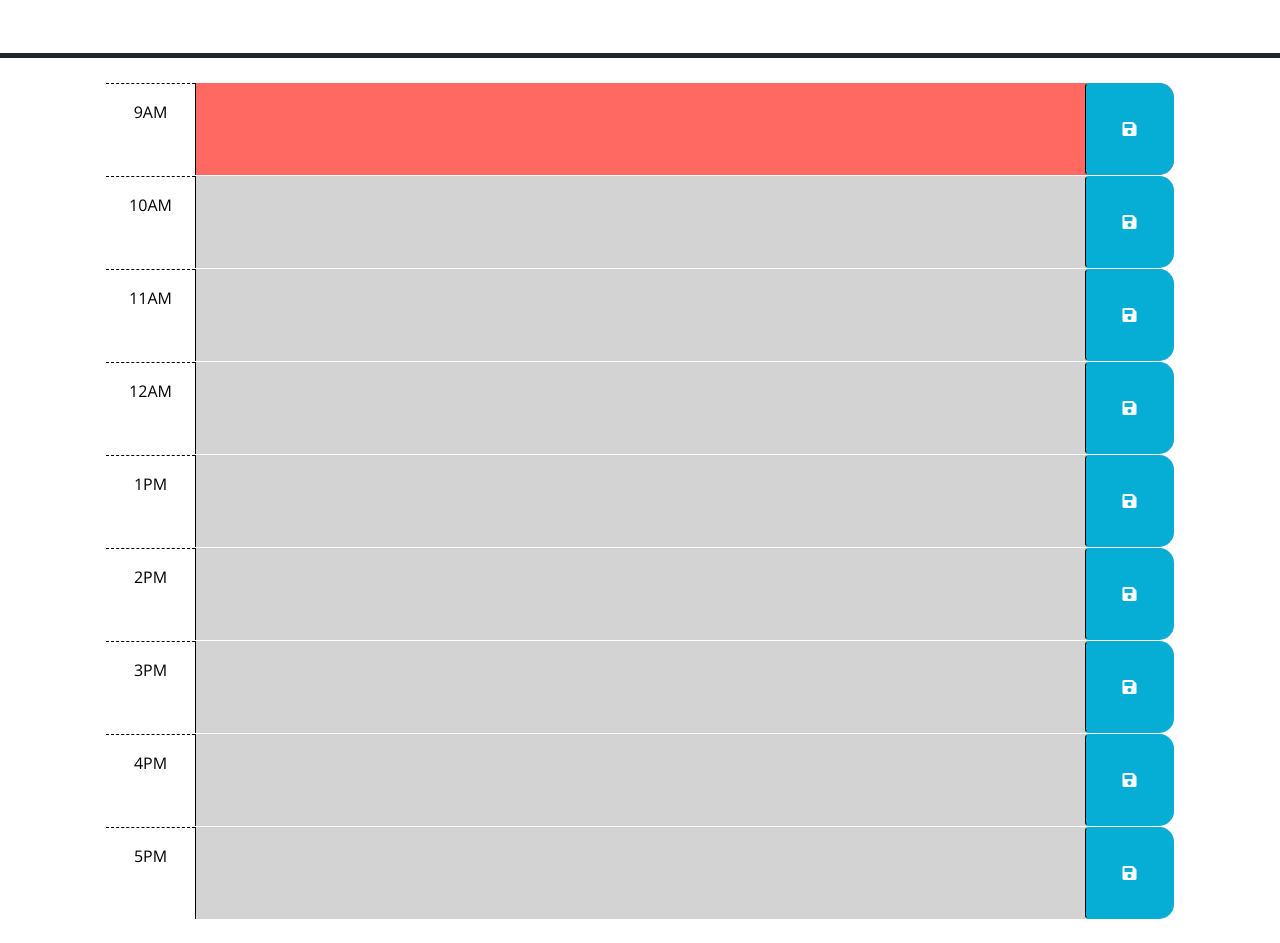
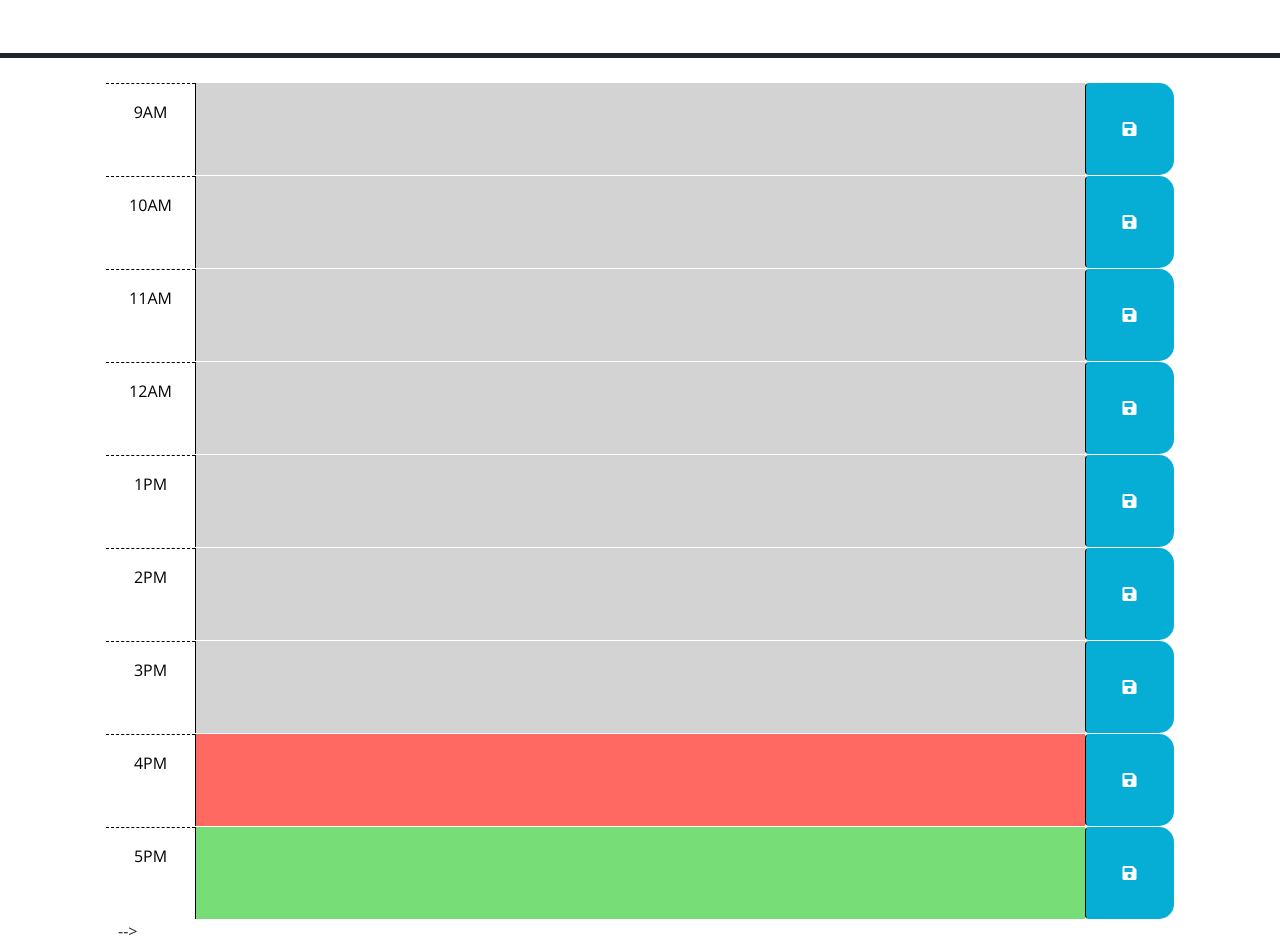
Before and after one commit to sjones-njones/Work-Day-Scheduler, a plain HTML site: page index.html in a window 1280 px wide. Shown: the part 220-1163 px from the top of the page. Before the commit the page ends 1139 px from the top, so only its background shows below. Drawn offline with nearby package versions, Linux system fonts and the light colour scheme.

Commit message:
working on for loop

```diff
--- a/assets/script.js
+++ b/assets/script.js
@@ -2,63 +2,90 @@
 // the code isn't run until the browser has finished rendering all the elements
 // in the html.
 $(function () {
-
   var today = dayjs();
-  $("#currentDay").text(today.format("dddd, MMMM D, YYYY"));
+  var descriptionEl = $(".description");
+  currentTime = today.format("H");
+  currentTimeNum = Math.floor(currentTime);
+    $("#currentDay").text(today.format("dddd, MMMM D, YYYY"));
 
 
-  currentTime = today.format("H");
-  console.log(currentTime);
+  function getTime(){
+    descriptionEl.each(function(){
+  console.log($(".description").data("time"));
+    if (currentTimeNum === $(this).data("time")) {
+      $(this).addClass("present");
+    }
+    else if (currentTimeNum < $(this).data("time")) {
+      $(this).addClass("future");
+    }
+    else {
+      $(this).addClass("past");
+    }
+    });
+  }
+
+  var buttonEl = document.querySelector(".btn-9");
+  var textNineEl = $("#textNine");
+    var storedNineEl = (localStorage.getItem("NineEl"));
+    console.log(JSON.parse(storedNineEl));
+    $(textNineEl).text(JSON.parse(storedNineEl));
+
+  $(buttonEl).on("click", function (event) {
+    event.preventDefault();
+    localStorage.setItem("NineEl", JSON.stringify(textNineEl.val().trim()));
+    });
+
+  getTime();
+});
 
 
-  var hourNine = $('#hour-9');
 
-  if (currentTime = 9) {
-    hourNine.addClass("present");
-  }
-  else if (currentTime > 9) {
-    hourNine.addClass("future");
-  }
-  else {
-    hourNine.addClass("past");
-  }
+//   var buttonEl = document.querySelector(".btn-9");
+//   var textNineEl = $("#textNine");
+//   // var textTenEl = $("#textTen");
 
-  //   } else if (9 > currentTime) {
-  //   hourNine.removeClass("past").addClass("future");
-  // }
+//   // function init() {
+//   //   if (storedNineEl !== null) {
+//   //     textNineEl = storedNineEl;
+//   //     renderToDo();
+//   //   }}
 
-  // var hourTen = $('#hour-10');
-  // if (currentTime === 10) {
-  //   hourTen.removeClass("past").addClass( "present" );
-  // } else if (10 > currentTime) {
-  //  hourTen.removeClass("past").addClass( "future" );
-  // }
+//   // function renderToDo() {
 
-  // var hourEleven = $('#hour-11');
-  // if (currentTime === 11) {
-  //   hourNine.removeClass("past").addClass( "present" );
-  // } else if (11 > currentTime) {
-  //  hourNine.removeClass("past").addClass( "future" );
-  // }
-  // } else if (9 < currentTime) {
-  //     $( "hour-9" ).removeClass( "past" ).addClass( "future" );
 
-  // TODO: Add a listener for click events on the save button. This code should
-  // use the id in the containing time-block as a key to save the user input in
-  // local storage. HINT: What does `this` reference in the click listener
-  // function? How can DOM traversal be used to get the "hour-x" id of the
-  // time-block containing the button that was clicked? How might the id be
-  // useful when saving the description in local storage?
-  //
-  // TODO: Add code to apply the past, present, or future class to each time
-  // block by comparing the id to the current hour. HINTS: How can the id
-  // attribute of each time-block be used to conditionally add or remove the
-  // past, present, and future classes? How can Day.js be used to get the
-  // current hour in 24-hour time?
-  //
-  // TODO: Add code to get any user input that was saved in localStorage and set
-  // the values of the corresponding textarea elements. HINT: How can the id
-  // attribute of each time-block be used to do this?
-  //
-  // TODO: Add code to display the current date in the header of the page.
-});
+//     var storedNineEl = (localStorage.getItem("NineEl"));
+//     console.log(JSON.parse(storedNineEl));
+//     $(textNineEl).text(JSON.parse(storedNineEl));
+
+//   $(buttonEl).on("click", function (event) {
+//     event.preventDefault();
+// // var todoItem = textNineEl.val
+//     localStorage.setItem("NineEl", JSON.stringify(textNineEl.val().trim()));
+//     // renderToDo();
+
+//     $(textNineEl).on("click", function (event){
+//       event.preventDefault();
+//       localStorage.clear();
+//     })
+//   });
+
+
+
+//   // TODO: Add a listener for click events on the save button. This code should
+//   // use the id in the containing time-block as a key to save the user input in
+//   // local storage. HINT: What does `this` reference in the click listener
+//   // function? How can DOM traversal be used to get the "hour-x" id of the
+//   // time-block containing the button that was clicked? How might the id be
+//   // useful when saving the description in local storage?
+//   //
+//   // TODO: Add code to apply the past, present, or future class to each time
+//   // block by comparing the id to the current hour. HINTS: How can the id
+//   // attribute of each time-block be used to conditionally add or remove the
+//   // past, present, and future classes? How can Day.js be used to get the
+//   // current hour in 24-hour time?
+//   //
+//   // TODO: Add code to get any user input that was saved in localStorage and set
+//   // the values of the corresponding textarea elements. HINT: How can the id
+//   // attribute of each time-block be used to do this?
+//   //
+//   // TODO: Add code to display the current date in the header of the page.
--- a/index.html
+++ b/index.html
@@ -1,23 +1,14 @@
 <!DOCTYPE html>
 <html lang="en">
+
 <head>
   <meta charset="UTF-8" />
   <meta name="viewport" content="width=device-width, initial-scale=1.0" />
   <meta http-equiv="X-UA-Compatible" content="ie=edge" />
-    <link
-      rel="stylesheet"
-      href="https://cdn.jsdelivr.net/npm/bootstrap@5.1.3/dist/css/bootstrap.min.css"
-    />
-    <link
-      rel="stylesheet"
-      href="https://use.fontawesome.com/releases/v5.8.1/css/all.css"
-      integrity="sha384-50oBUHEmvpQ+1lW4y57PTFmhCaXp0ML5d60M1M7uH2+nqUivzIebhndOJK28anvf"
-      crossorigin="anonymous"
-    />
-    <link
-      href="https://fonts.googleapis.com/css?family=Open+Sans&display=swap"
-      rel="stylesheet"
-    />
+  <link rel="stylesheet" href="https://cdn.jsdelivr.net/npm/bootstrap@5.1.3/dist/css/bootstrap.min.css" />
+  <link rel="stylesheet" href="https://use.fontawesome.com/releases/v5.8.1/css/all.css"
+    integrity="sha384-50oBUHEmvpQ+1lW4y57PTFmhCaXp0ML5d60M1M7uH2+nqUivzIebhndOJK28anvf" crossorigin="anonymous" />
+  <link href="https://fonts.googleapis.com/css?family=Open+Sans&display=swap" rel="stylesheet" />
   <link rel="stylesheet" href="./assets/style.css" />
   <title>Work Day Scheduler</title>
 </head>
@@ -39,91 +30,84 @@
         code is implemented.
         -->
 
-      <!-- Example of a past time block. The "past" class adds a gray background color. -->
     <div id="hour-9" class="row time-block">
       <div class="col-2 col-md-1 hour text-center py-3">9AM</div>
-        <textarea class="col-8 col-md-10 description" rows="3"> </textarea>
+      <textarea data-time="9" id=textNine class="col-8 col-md-10 description" rows="3"> </textarea>
+      <button class="btn btn-9 saveBtn col-2 col-md-1" aria-label="save">
+        <i class="fas fa-save" aria-hidden="true"></i>
+      </button>
+    </div>
+
+
+    <div id="hour-10" class="row time-block">
+      <div class="col-2 col-md-1 hour text-center py-3">10AM</div>
+      <textarea data-time="10" id="textTen" class="col-8 col-md-10 description" rows="3"> </textarea>
       <button class="btn saveBtn col-2 col-md-1" aria-label="save">
         <i class="fas fa-save" aria-hidden="true"></i>
       </button>
     </div>
 
-      <!-- Example of a a present time block. The "present" class adds a red background color. -->
-      <div id="hour-10" class="row time-block past">
-        <div class="col-2 col-md-1 hour text-center py-3">10AM</div>
-        <textarea class="col-8 col-md-10 description" rows="3"> </textarea>
+    <div id="hour-11" class="row time-block">
+      <div class="col-2 col-md-1 hour text-center py-3">11AM</div>
+      <textarea data-time="11" class="col-8 col-md-10 description" rows="3"> </textarea>
       <button class="btn saveBtn col-2 col-md-1" aria-label="save">
         <i class="fas fa-save" aria-hidden="true"></i>
       </button>
     </div>
 
-      <!-- Example of a future time block. The "future" class adds a green background color. -->
-      <div id="hour-11" class="row time-block past">
-        <div class="col-2 col-md-1 hour text-center py-3">11AM</div>
-        <textarea class="col-8 col-md-10 description" rows="3"> </textarea>
-        <button class="btn saveBtn col-2 col-md-1" aria-label="save">
-          <i class="fas fa-save" aria-hidden="true"></i>
-        </button>
-      </div>
-      <!-- Example of a past time block. The "past" class adds a gray background color. -->
-      <div id="hour-12" class="row time-block past">
+    <div id="hour-12" class="row time-block">
       <div class="col-2 col-md-1 hour text-center py-3">12AM</div>
-        <textarea class="col-8 col-md-10 description" rows="3"> </textarea>
+      <textarea data-time="12" class="col-8 col-md-10 description" rows="3"> </textarea>
       <button class="btn saveBtn col-2 col-md-1" aria-label="save">
         <i class="fas fa-save" aria-hidden="true"></i>
       </button>
     </div>
 
-      <!-- Example of a a present time block. The "present" class adds a red background color. -->
-      <div id="hour-1" class="row time-block past">
+    <div id="hour-1" class="row time-block">
       <div class="col-2 col-md-1 hour text-center py-3">1PM</div>
-        <textarea class="col-8 col-md-10 description" rows="3"> </textarea>
+      <textarea data-time="13" class="col-8 col-md-10 description" rows="3"> </textarea>
       <button class="btn saveBtn col-2 col-md-1" aria-label="save">
         <i class="fas fa-save" aria-hidden="true"></i>
       </button>
     </div>
 
-      <!-- Example of a future time block. The "future" class adds a green background color. -->
-      <div id="hour-2" class="row time-block past">
+    <div id="hour-2" class="row time-block">
       <div class="col-2 col-md-1 hour text-center py-3">2PM</div>
-        <textarea class="col-8 col-md-10 description" rows="3"> </textarea>
-        <button class="btn saveBtn col-2 col-md-1" aria-label="save">
-          <i class="fas fa-save" aria-hidden="true"></i>
-        </button>
-      </div>      <!-- Example of a past time block. The "past" class adds a gray background color. -->
-      <div id="hour-3" class="row time-block past">
-        <div class="col-2 col-md-1 hour text-center py-3">3PM</div>
-        <textarea class="col-8 col-md-10 description" rows="3"> </textarea>
+      <textarea data-time="14" class="col-8 col-md-10 description" rows="3"> </textarea>
       <button class="btn saveBtn col-2 col-md-1" aria-label="save">
         <i class="fas fa-save" aria-hidden="true"></i>
       </button>
     </div>
 
-      <!-- Example of a a present time block. The "present" class adds a red background color. -->
-      <div id="hour-4" class="row time-block past">
-        <div class="col-2 col-md-1 hour text-center py-3">4PM</div>
-        <textarea class="col-8 col-md-10 description" rows="3"> </textarea>
+    <div id="hour-3" class="row time-block">
+      <div class="col-2 col-md-1 hour text-center py-3">3PM</div>
+      <textarea data-time="15" class="col-8 col-md-10 description" rows="3"> </textarea>
       <button class="btn saveBtn col-2 col-md-1" aria-label="save">
         <i class="fas fa-save" aria-hidden="true"></i>
       </button>
     </div>
 
-      <!-- Example of a future time block. The "future" class adds a green background color. -->
-      <div id="hour-5" class="row time-block past">
-        <div class="col-2 col-md-1 hour text-center py-3">5PM</div>
-        <textarea class="col-8 col-md-10 description" rows="3"> </textarea>
+    <div id="hour-4" class="row time-block">
+      <div class="col-2 col-md-1 hour text-center py-3">4PM</div>
+      <textarea data-time="16" class="col-8 col-md-10 description" rows="3"> </textarea>
       <button class="btn saveBtn col-2 col-md-1" aria-label="save">
         <i class="fas fa-save" aria-hidden="true"></i>
       </button>
     </div>
 
+    <div id="hour-5" class="row time-block">
+      <div class="col-2 col-md-1 hour text-center py-3">5PM</div>
+      <textarea data-time="17" class="col-8 col-md-10 description" rows="3"> </textarea>
+      <button class="btn saveBtn col-2 col-md-1" aria-label="save">
+        <i class="fas fa-save" aria-hidden="true"></i>
+      </button>
+    </div> -->
+
     <script src="https://code.jquery.com/jquery-3.4.1.min.js"></script>
-    <script
-      src="https://cdn.jsdelivr.net/npm/dayjs@1.11.3/dayjs.min.js"
-      integrity="sha256-iu/zLUB+QgISXBLCW/mcDi/rnf4m4uEDO0wauy76x7U="
-      crossorigin="anonymous"
-    ></script>
+    <script src="https://cdn.jsdelivr.net/npm/dayjs@1.11.3/dayjs.min.js"
+      integrity="sha256-iu/zLUB+QgISXBLCW/mcDi/rnf4m4uEDO0wauy76x7U=" crossorigin="anonymous"></script>
 
     <script src="./assets/script.js"></script>
 </body>
+
 </html>
```
Lines whose indentation alone changed are shown as unchanged.
